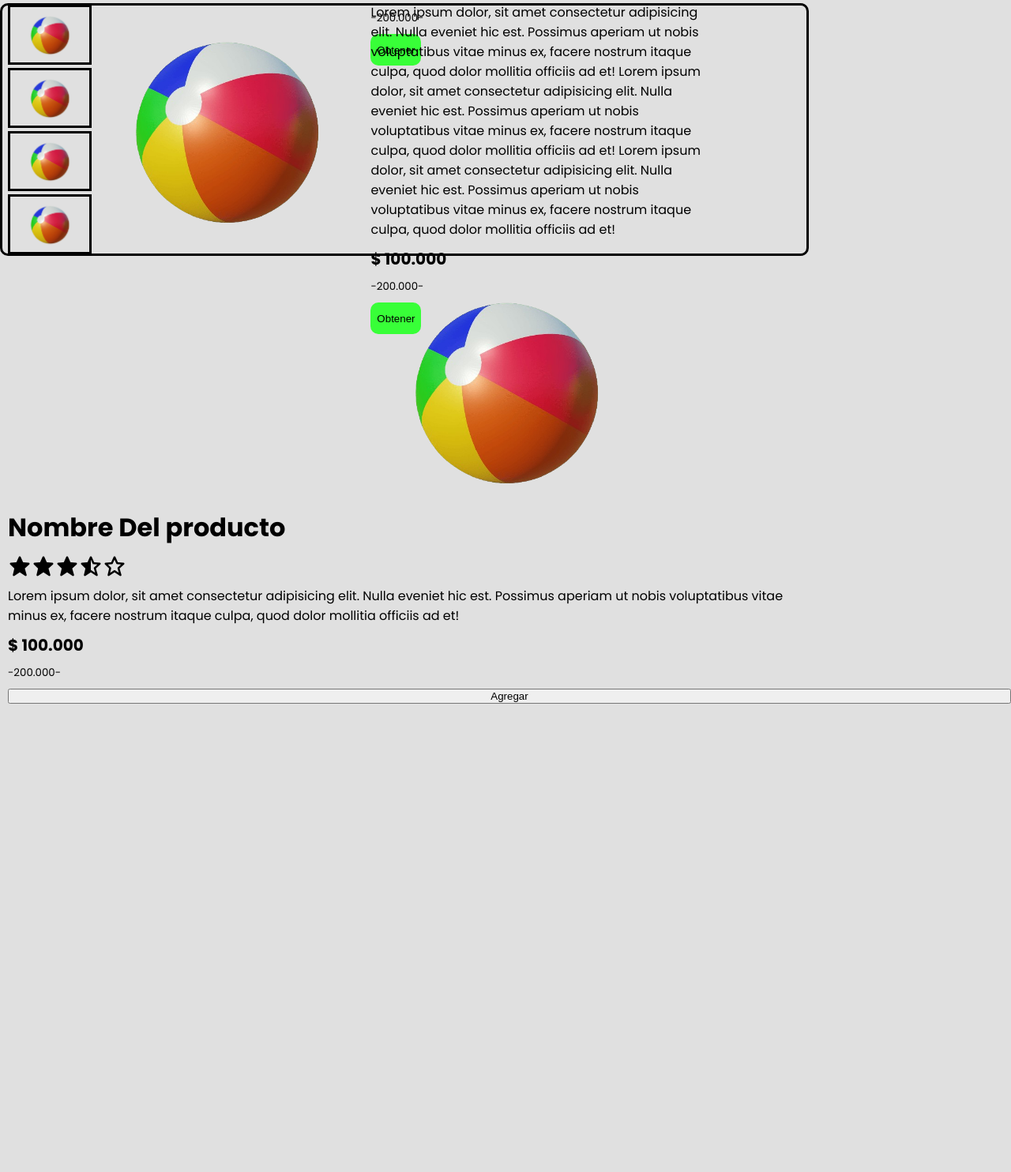
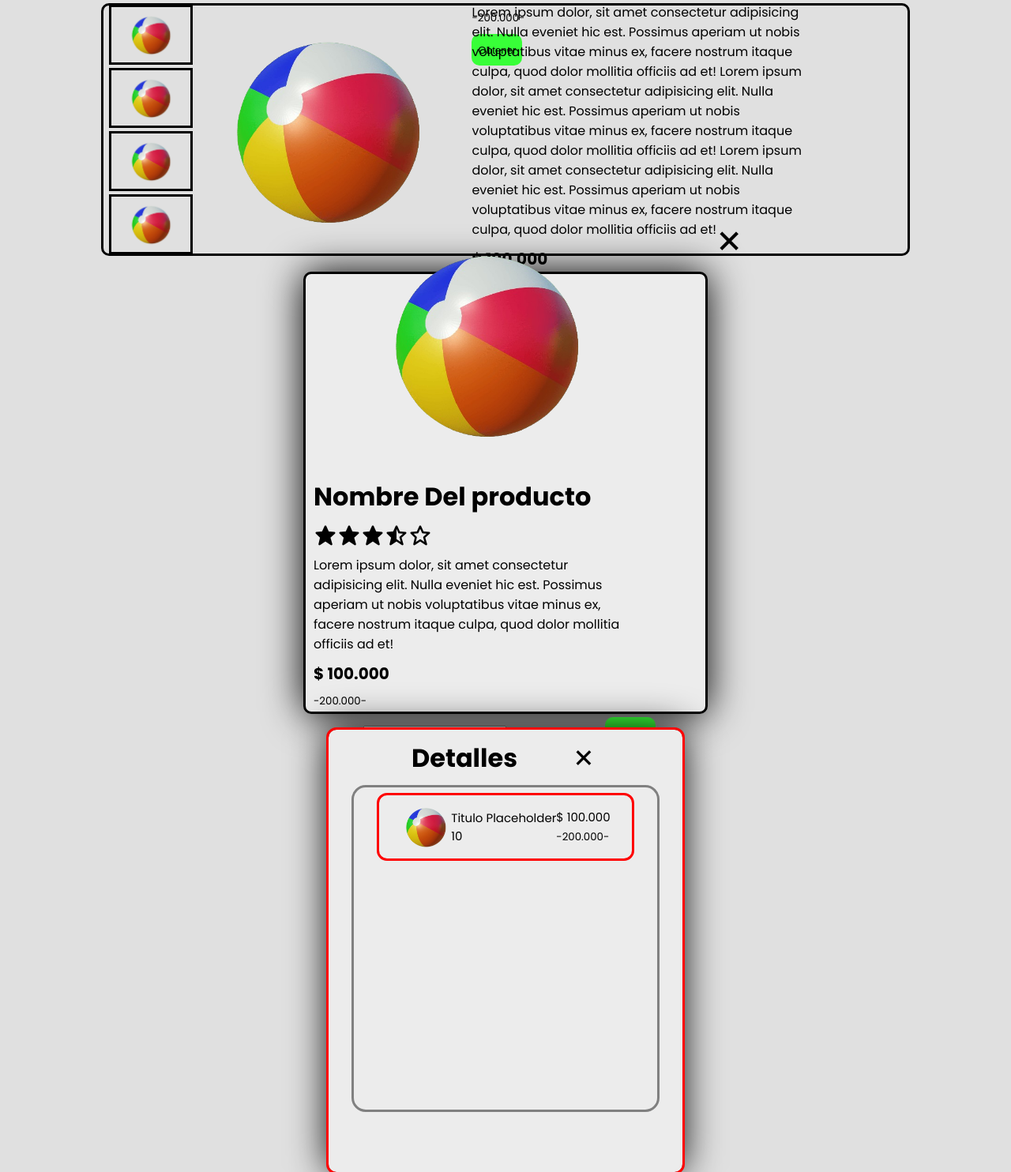
Before and after one commit to SamuelRiveros/Examen-HTML5-y-CSS3, a plain HTML site: page index.html in a window 1280 px wide. Shown: the part 772-2256 px from the top of the page at 79% size. Before the commit the page ends 1663 px from the top, so only its background shows below. Drawn offline with nearby package versions, Linux system fonts and the light colour scheme.

Commit message:
feat: :construction: progresando en el css y index, agregando cosas para proximamente jugar con js

```diff
--- a/css/style.css
+++ b/css/style.css
@@ -12,7 +12,7 @@
 body {
     font-family: 'Poppins', sans-serif;
     background-color: rgb(224, 224, 224);
-    width: 100vw;
+    width: 100%;
     height: 100vh;
 }
 
@@ -54,6 +54,8 @@ main {
 .productozone {
     margin-top: 6em;
     display: flex;
+    justify-content: center;
+    align-items: center;
     flex-direction: column;
     gap: 20px;
 }
@@ -149,7 +151,137 @@ main {
 }
 
 .obtener:hover {
-
     cursor: pointer;
     background-color: greenyellow;
 }
+
+.productobtenido {
+    background-color: var(--color-grisclaro);
+    border-radius: 10px;
+    display: flex;
+    flex-direction: column;
+    width: 40vw;
+    height: 70vh;
+    border: var(--color-negro) solid;
+    gap: 20px;
+    justify-content: center;
+    align-items: center;
+    box-shadow: 0 0 50px #000;
+}
+
+.cantidadyagregar {
+    padding-bottom: 15px;
+    display: flex;
+    align-items: center;
+    justify-content: space-around;
+}
+
+.agregar {
+    border-radius: 10px;
+    background-color: var(--color-verde);
+    display: flex;
+    justify-content: center;
+    align-items: center;
+    border: none;
+    width: 5vw;
+    height: 3em;
+    transition: all 0.3s;
+}
+
+.agregar:hover {
+    cursor: pointer;
+    background-color: greenyellow;
+}
+
+.productobtenidoimagen {
+    display: flex;
+    justify-content: center;
+    align-items: center;
+    width: 100%;
+    height: 100%;
+}
+
+.productobtenidoimagen img{
+    height: 300px;
+    object-fit: contain;
+    padding: 5px;
+    -webkit-user-drag: none;
+}
+
+.productoX {
+    background: none;
+    border: none;
+    display: flex;
+    position: relative;
+    left: 130px;
+    bottom: 130px;
+}
+
+
+.productoX i{
+    font-size: 50px;
+}
+
+
+
+
+
+
+.detalles {
+    outline: red solid;
+    background-color: var(--color-grisclaro);
+    border-radius: 10px;
+    display: flex;
+    flex-direction: column;
+    width: 35vw;
+    height: 70vh;
+    align-items: center;
+    box-shadow: 0 0 50px #000;
+}
+
+.detallesuper {
+    display: flex;
+    align-items: center;
+    justify-content: center;
+    width: 100%;
+    height: 13%;
+}
+
+.detallesuper i{
+    margin-left: 5vw;
+    font-size: 40px;
+}
+
+.detalleszone {
+    display: flex;
+    justify-content: center;
+    border-radius: 15px;
+    outline: var(--color-gris) solid;
+    width: 30vw;
+    height: 51vh;
+}
+
+
+.productodetalles {
+    flex-wrap: wrap;
+    border-radius: 10px;
+    margin-top: 10px;
+    outline: red solid ;
+    display: flex;
+    flex-direction: row;
+    justify-content: center;
+    align-items: center;
+    height: 10vh;
+    width: 25vw;
+}
+
+.productodetalles p {
+    font-size: 15px;
+}
+
+
+.productodetallesimg {
+    object-fit: contain;
+    width: 20%;
+    height: 100%;
+}
--- a/css/variables.css
+++ b/css/variables.css
@@ -1,6 +1,7 @@
 :root {
     --color-blanco: #fff;
+    --color-grisclaro: #ececec;
     --color-negro: #000;
     --color-verde: rgb(56, 255, 56);
-    --color-gris: gray
+    --color-gris: gray;
 }
--- a/index.html
+++ b/index.html
@@ -151,8 +151,9 @@
 
             <div class="productobtenido">
 
-                <div class="productoimagen">
+                <div class="productobtenidoimagen">
                     <img src="storage/img/bolaplaya-removebg-preview.png">
+                    <button class="productoX"><i class='bx bx-x' ></i></button>
                 </div>
 
                 <div class="productomain">
@@ -169,7 +170,38 @@
                     <p class="costo">$ 100.000</p>
                     <small>-200.000-</small>
 
-                    <button class="agregar">Agregar</button>
+                    <div class="cantidadyagregar">
+                        <input type="text">
+                        <button class="agregar">Agregar</button>
+                    </div>
+
+                </div>
+            </div>
+
+            <div class="detalles">
+
+                <div class="detallesuper">
+                    <h1>Detalles</h1>
+                    <i class='bx bx-x'></i>
+                </div>
+
+                <div class="detalleszone">
+
+                    <div class="productodetalles">
+
+                        <img class="productodetallesimg" src="storage/img/bolaplaya-removebg-preview.png">
+
+                        <div class="tituloproductodetalles">
+                            <p>Titulo Placeholder</p>
+                            <p class="cantidaddetalles">10</p>
+                        </div>
+
+                        <div class="costodetalles">
+                            <p class="costo">$ 100.000</p>
+                            <small>-200.000-</small>
+                        </div>
+
+                    </div>
                 </div>
             </div>
 
```
